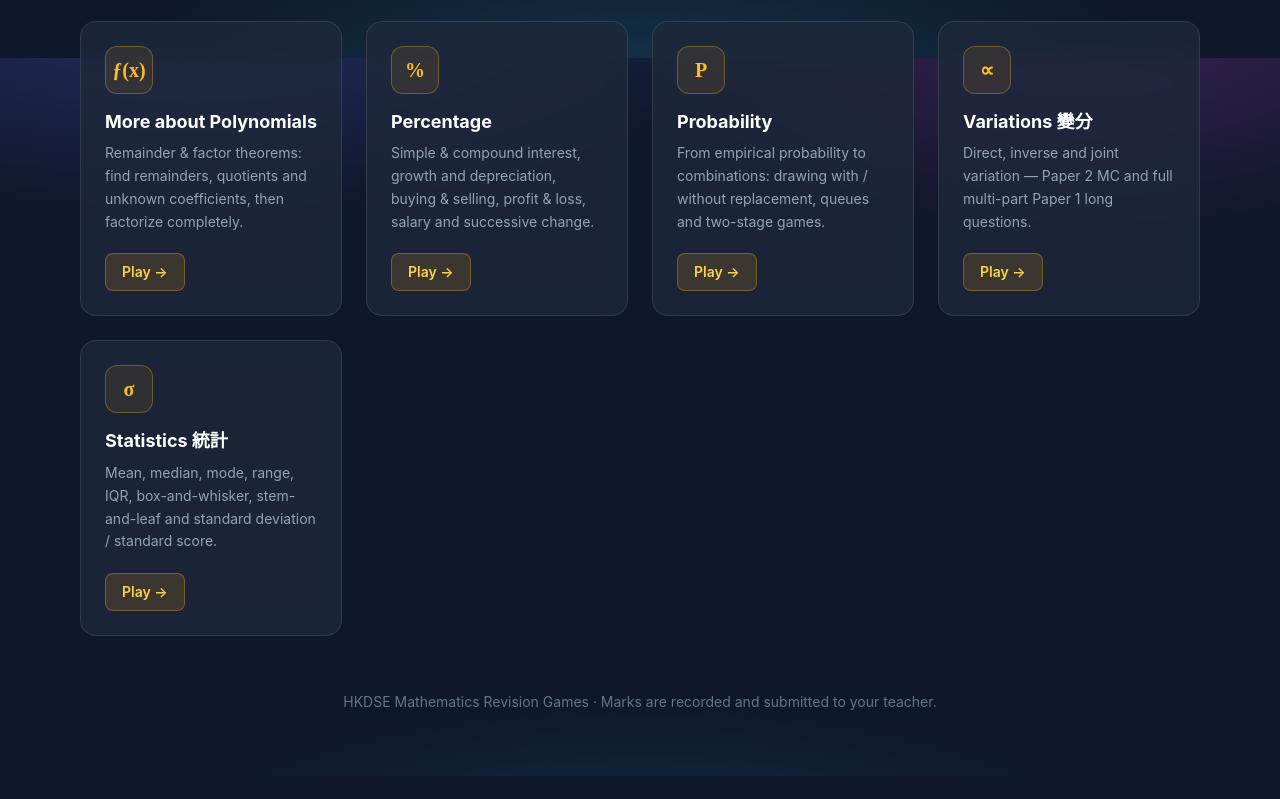
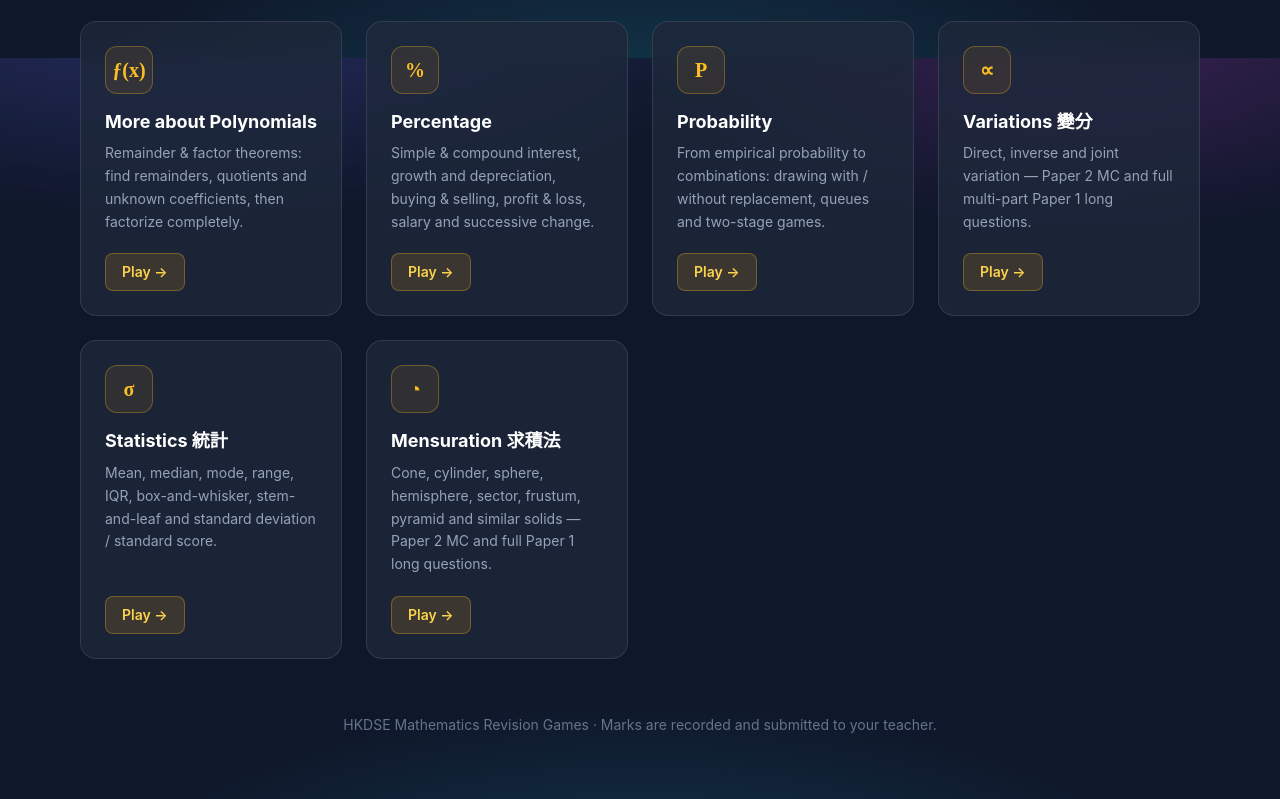
Before and after one commit to MrLawrenceW/math-revision-hub, a plain HTML site: page index.html in a window 1280 px wide. Shown: the part 742-1541 px from the top of the page. Before the commit the page ends 1518 px from the top, so only its background shows below. Drawn offline with nearby package versions, Linux system fonts and the light colour scheme.

Commit message:
Add Mensuration card

```diff
--- a/index.html
+++ b/index.html
@@ -180,6 +180,13 @@
                 <span class="play-chip inline-block mt-5 self-start px-4 py-2 rounded-lg bg-amber-500/15 border border-amber-400/30 text-amber-300 text-sm font-semibold">Play →</span>
             </a>
 
+            <a href="https://mrlawrencew.github.io/mensuration/" class="game-card glass-panel rounded-2xl p-6 flex flex-col">
+                <div class="card-badge w-12 h-12 rounded-xl bg-amber-500/10 border border-amber-400/30 flex items-center justify-center text-xl font-bold text-amber-400 mb-4">◔</div>
+                <h2 class="text-white font-bold text-lg leading-snug mb-2">Mensuration 求積法</h2>
+                <p class="text-slate-400 text-sm leading-relaxed flex-1">Cone, cylinder, sphere, hemisphere, sector, frustum, pyramid and similar solids — Paper 2 MC and full Paper 1 long questions.</p>
+                <span class="play-chip inline-block mt-5 self-start px-4 py-2 rounded-lg bg-amber-500/15 border border-amber-400/30 text-amber-300 text-sm font-semibold">Play →</span>
+            </a>
+
         </main>
 
         <!-- Footer -->
```
